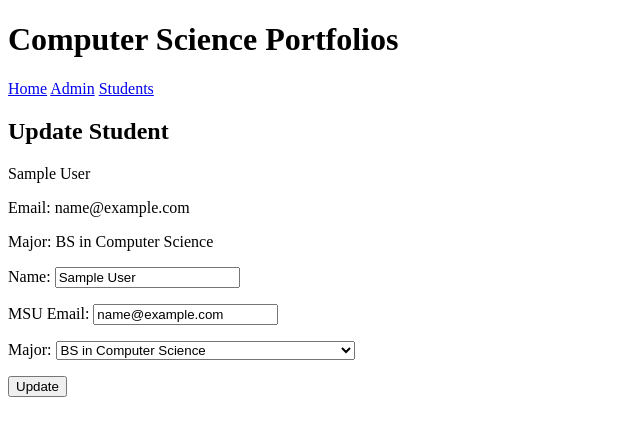
After one commit to richard-RRL/individual-django-portfolio, a Django app: page /students/1/update/ in a window 1280 px wide. The commit adds this page. Shown: the top 436 px of the page, without its empty margins (0-640 px from the left). Run offline with Django 5.2, Linux system fonts and the light colour scheme; tables that the repository leaves empty hold one stand-in row (values such as "Sample post").

Commit message:
Implemented Student Update View

```diff
--- a/portfolio_app/templates/portfolio_app/base_template.html
+++ b/portfolio_app/templates/portfolio_app/base_template.html
@@ -1,3 +1,6 @@
+<!-- All of this html will be inherited by other files
+ of the portfolio application to maintain set style and
+ the navigation menu at the top of a page.-->
 <!DOCTYPE html>
 <html lang="en">
     <head>
@@ -14,7 +17,7 @@
             <a href="{%url 'admin' %}">Admin</a>
             <a href="{%url 'student-list' %}">Students</a>
         </nav>
-
+        <!-- This part just defines what will be specific to this page -->
         <main>
             {% block content %}
             {% endblock %}
--- a/portfolio_app/templates/portfolio_app/student_detail.html
+++ b/portfolio_app/templates/portfolio_app/student_detail.html
@@ -6,6 +6,10 @@
 
 <p>Email: {{ student.email }}</p>
 <p>Major: {{ student.get_major_display }}</p>
+
+<a href="{% url 'student-update' student.pk %}">
+    Update Student
+</a>
 
 <p>Portfolio: </p>
 {% if student.portfolio %}
--- /dev/null
+++ b/portfolio_app/templates/portfolio_app/student_update_form.html
@@ -0,0 +1,15 @@
+{% extends "portfolio_app/base_template.html" %}
+
+{% block content %}
+<h2> Update Student</h2>
+<p>{{ student.name }}</p>
+<p>Email: {{ student.email }}</p>
+<p>Major: {{ student.get_major_display }}</p>
+
+<form method="post">{% csrf_token %}
+    {{form.as_p}}
+    <input type="submit" value="Update">
+</form>
+
+
+{% endblock %}
--- a/portfolio_app/urls.py
+++ b/portfolio_app/urls.py
@@ -9,5 +9,6 @@ urlpatterns = [
     path('students/<int:pk>/', views.StudentDetailView.as_view(), name='student-detail'),
     path('students/portfolio/<int:pk>', views.PortfolioDetailView.as_view(), name='portfolio-detail'),
     path('students/create/', views.StudentCreateView.as_view(), name='student-create'),
+    path('students/<int:pk>/update/', views.StudentUpdateView.as_view(), name='student-update'),
 
 ]
--- a/portfolio_app/views.py
+++ b/portfolio_app/views.py
@@ -2,7 +2,7 @@ from django.shortcuts import render
 from .models import Portfolio, Student
 from django.views.generic import ListView, DetailView
 from django.urls import reverse_lazy
-from django.views.generic.edit import CreateView
+from django.views.generic.edit import CreateView, UpdateView
 # Create your views here.
 
 def index(request):
@@ -37,3 +37,10 @@ class StudentCreateView(CreateView):
     fields = ['name', 'email', 'major']
     template_name = 'portfolio_app/student_form.html'
     success_url = reverse_lazy('student-list')
+
+class StudentUpdateView(UpdateView):
+    model = Student
+    fields = ['name', 'email', 'major']
+    template_name_suffix = '_update_form'
+    def get_success_url(self):
+        return reverse_lazy('student-detail', kwargs={'pk': self.object.pk})
```
